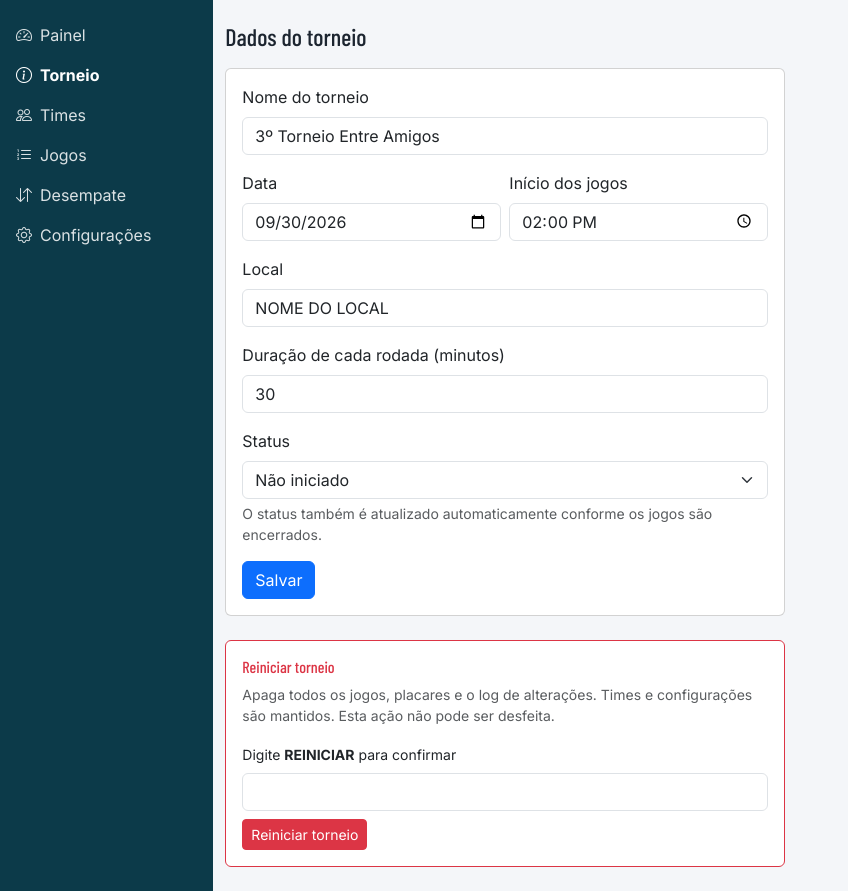
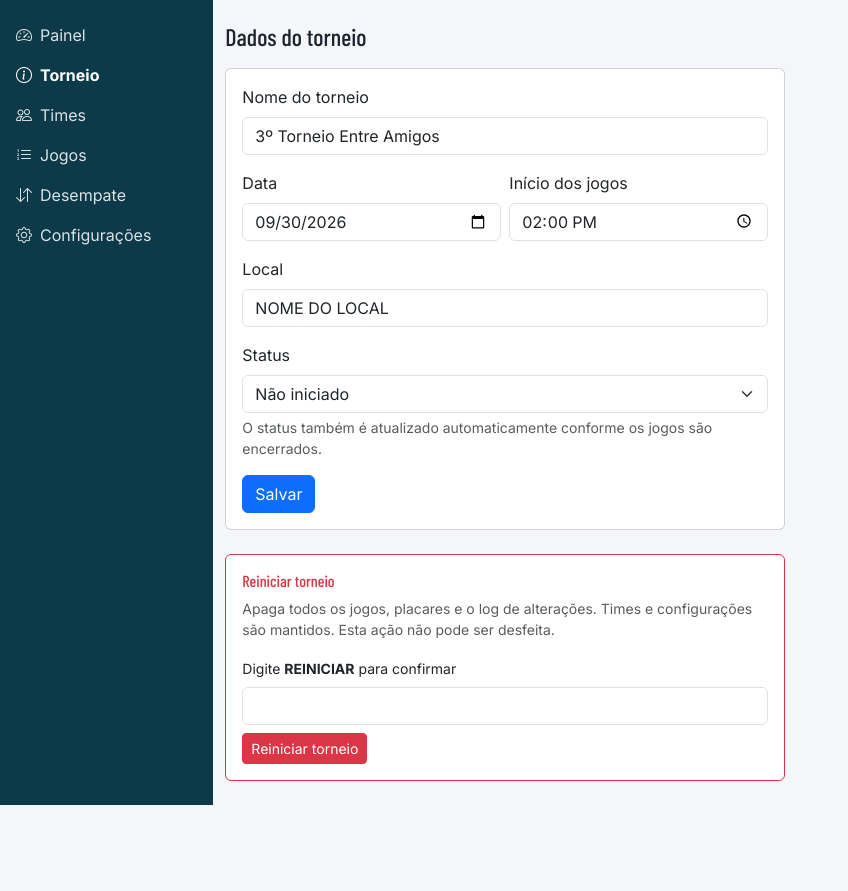
Before and after one commit to rafaellstb-cyber/torneio, a PHP site: page /public/admin/torneio.php in a window 1280 px wide. Shown: the part 125-1016 px from the top of the page, without its empty margins (0-848 px from the left). After the commit the page ends 930 px from the top, so only its background shows below. Run offline with PHP 8.4, Linux system fonts and the light colour scheme; the visitor is signed in with stand-in values (Sample User, id 1).

Commit message:
Remove horário previsto de jogos/rodadas (só é conhecido no dia)
A duração de cada partida varia demais na prática pra valer a pena
calcular e mostrar um horário previsto por jogo/rodada. Remove:

- Classe src/Horarios.php (cálculo de horário por bloco/rodada)
- Coluna jogos.horario_previsto e torneio.duracao_rodada_min do schema
  (SQLite e MySQL)
- Exibição do horário nos cards de jogo (Início, Jogos, Lançar resultado)
- Campo "Duração de cada rodada" em Admin → Torneio e na instalação via
  navegador (instalar.php)
- Coluna/input de horário em Admin → Jogos — Jogos::ajustarHorarioQuadra()
  vira Jogos::ajustarQuadra() (só quadra, sem horário)

O horário de início geral do torneio (hora_inicio) continua existindo —
é só o horário previsto de cada jogo individual que some. Os jogos
continuam organizados pela ordem e pela fila de cada quadra ("Agora nas
quadras" na Início).

Co-Authored-By: Claude Sonnet 5 <noreply@anthropic.com>
Claude-Session: https://claude.ai/code/session_01EZY7CDMpWeZDyM3nZv1gNo

```diff
--- a/config/config.php
+++ b/config/config.php
@@ -22,6 +22,6 @@ return [
     // Nome do cookie de sessão do admin
     'session_name' => 'torneio_admin_sess',
 
-    // Timezone usada para calcular horários previstos
+    // Timezone usada pelo sistema (datas, log de alterações etc.)
     'timezone' => 'America/Sao_Paulo',
 ];
--- a/database/schema_mysql.sql
+++ b/database/schema_mysql.sql
@@ -4,7 +4,6 @@ CREATE TABLE IF NOT EXISTS torneio (
     data VARCHAR(10) NOT NULL,
     local VARCHAR(200) NOT NULL,
     hora_inicio VARCHAR(5) NOT NULL,
-    duracao_rodada_min INT NOT NULL DEFAULT 30,
     status VARCHAR(20) NOT NULL DEFAULT 'nao_iniciado'
 ) ENGINE=InnoDB DEFAULT CHARSET=utf8mb4;
 
@@ -22,7 +21,6 @@ CREATE TABLE IF NOT EXISTS jogos (
     fase VARCHAR(20) NOT NULL,
     rodada VARCHAR(20),
     quadra INT NOT NULL,
-    horario_previsto VARCHAR(5),
     time1_id INT NULL,
     time2_id INT NULL,
     rotulo_slot VARCHAR(50),
--- a/database/schema_sqlite.sql
+++ b/database/schema_sqlite.sql
@@ -4,7 +4,6 @@ CREATE TABLE IF NOT EXISTS torneio (
     data TEXT NOT NULL,
     local TEXT NOT NULL,
     hora_inicio TEXT NOT NULL,
-    duracao_rodada_min INTEGER NOT NULL DEFAULT 30,
     status TEXT NOT NULL DEFAULT 'nao_iniciado'
 );
 
@@ -22,7 +21,6 @@ CREATE TABLE IF NOT EXISTS jogos (
     fase TEXT NOT NULL,
     rodada TEXT,
     quadra INTEGER NOT NULL,
-    horario_previsto TEXT,
     time1_id INTEGER,
     time2_id INTEGER,
     rotulo_slot TEXT,
--- a/public/admin/torneio.php
+++ b/public/admin/torneio.php
@@ -17,15 +17,13 @@ if ($_SERVER['REQUEST_METHOD'] === 'POST') {
             'data' => (string) $_POST['data'],
             'local' => trim((string) $_POST['local']),
             'hora_inicio' => (string) $_POST['hora_inicio'],
-            'duracao_rodada_min' => max(1, (int) $_POST['duracao_rodada_min']),
             'status' => in_array($_POST['status'], ['nao_iniciado', 'em_andamento', 'finalizado'], true) ? $_POST['status'] : 'nao_iniciado',
         ];
         if ($dados['nome'] === '' || $dados['local'] === '') {
             $erro = 'Nome e local são obrigatórios.';
         } else {
             Torneio::update($dados);
-            Horarios::recalcularTodos();
-            $mensagem = 'Dados do torneio atualizados. Os horários previstos foram recalculados.';
+            $mensagem = 'Dados do torneio atualizados.';
         }
     }
 
@@ -75,10 +73,6 @@ require __DIR__ . '/../../src/views/admin_header.php';
       <input type="text" name="local" class="form-control" value="<?= e($torneio['local']) ?>" required>
     </div>
     <div class="mb-3">
-      <label class="form-label">Duração de cada rodada (minutos)</label>
-      <input type="number" min="1" name="duracao_rodada_min" class="form-control" value="<?= (int) $torneio['duracao_rodada_min'] ?>" required>
-    </div>
-    <div class="mb-3">
       <label class="form-label">Status</label>
       <select name="status" class="form-select">
         <option value="nao_iniciado" <?= $torneio['status'] === 'nao_iniciado' ? 'selected' : '' ?>>Não iniciado</option>
--- a/public/lancar.php
+++ b/public/lancar.php
@@ -131,7 +131,6 @@ ob_start();
         <span><strong>Jogo <?= (int) $jogo['numero'] ?></strong> · <?= e(Views::faseLabel($jogo['fase'], $jogo['rodada'])) ?></span>
         <span class="d-flex align-items-center gap-2">
           <?= Views::quadraBadgeHtml((int) $jogo['quadra']) ?>
-          <span><?= e($jogo['horario_previsto'] ?? '') ?></span>
         </span>
       </div>
 
--- a/src/Horarios.php
+++ /dev/null
@@ -1,51 +0,0 @@
-<?php
-
-final class Horarios
-{
-    /**
-     * Índice do bloco de horário de cada etapa. A classificatória usa um
-     * bloco por rodada (0 a 5); o mata-mata usa os blocos seguintes.
-     */
-    public static function blocoDaEtapa(string $fase, ?string $rodada): int
-    {
-        if ($fase === 'classificatoria') {
-            return ((int) $rodada) - 1;
-        }
-        return match (true) {
-            $fase === 'quartas' && $rodada === 'leva1' => 6,
-            $fase === 'quartas' && $rodada === 'leva2' => 7,
-            $fase === 'semifinal' => 8,
-            $fase === 'final' || $fase === 'terceiro_lugar' => 9,
-            default => 9,
-        };
-    }
-
-    public static function horaDoBloco(int $bloco, string $horaInicio, int $duracaoMin): string
-    {
-        [$h, $m] = array_map('intval', explode(':', $horaInicio));
-        $minutosTotais = $h * 60 + $m + $bloco * $duracaoMin;
-        $minutosTotais = $minutosTotais % (24 * 60);
-        $novaHora = intdiv($minutosTotais, 60);
-        $novoMinuto = $minutosTotais % 60;
-        return sprintf('%02d:%02d', $novaHora, $novoMinuto);
-    }
-
-    public static function horarioPrevisto(string $fase, ?string $rodada, string $horaInicio, int $duracaoMin): string
-    {
-        $bloco = self::blocoDaEtapa($fase, $rodada);
-        return self::horaDoBloco($bloco, $horaInicio, $duracaoMin);
-    }
-
-    /** Recalcula o horário previsto de todos os jogos (ex.: após mudar hora de início/duração). */
-    public static function recalcularTodos(): void
-    {
-        $torneio = Torneio::get();
-        $pdo = Database::get();
-        $jogos = $pdo->query('SELECT id, fase, rodada FROM jogos')->fetchAll();
-        $stmt = $pdo->prepare('UPDATE jogos SET horario_previsto = ? WHERE id = ?');
-        foreach ($jogos as $jogo) {
-            $horario = self::horarioPrevisto($jogo['fase'], $jogo['rodada'], $torneio['hora_inicio'], (int) $torneio['duracao_rodada_min']);
-            $stmt->execute([$horario, $jogo['id']]);
-        }
-    }
-}
--- a/src/Jogos.php
+++ b/src/Jogos.php
@@ -43,7 +43,6 @@ final class Jogos
         }
 
         $pdo = Database::get();
-        $torneio = Torneio::get();
         $codigos = Times::todos();
         $porCodigo = [];
         foreach ($codigos as $t) {
@@ -51,19 +50,17 @@ final class Jogos
         }
 
         $stmt = $pdo->prepare(
-            'INSERT INTO jogos (numero, fase, rodada, quadra, horario_previsto, time1_id, time2_id, status)
-             VALUES (?, ?, ?, ?, ?, ?, ?, ?)'
+            'INSERT INTO jogos (numero, fase, rodada, quadra, time1_id, time2_id, status)
+             VALUES (?, ?, ?, ?, ?, ?, ?)'
         );
 
         $numero = 1;
         foreach (self::CALENDARIO as $jogo) {
-            $horario = Horarios::horarioPrevisto('classificatoria', (string) $jogo['rodada'], $torneio['hora_inicio'], (int) $torneio['duracao_rodada_min']);
             $stmt->execute([
                 $numero,
                 'classificatoria',
                 (string) $jogo['rodada'],
                 $jogo['quadra'],
-                $horario,
                 $porCodigo[$jogo['t1']] ?? null,
                 $porCodigo[$jogo['t2']] ?? null,
                 'pendente',
@@ -273,15 +270,15 @@ final class Jogos
         Torneio::atualizarStatusAutomatico();
     }
 
-    public static function ajustarHorarioQuadra(int $jogoId, string $horario, int $quadra, ?string $usuario): void
+    public static function ajustarQuadra(int $jogoId, int $quadra, ?string $usuario): void
     {
         $jogo = self::porId($jogoId);
         if (!$jogo) {
             return;
         }
-        $stmt = Database::get()->prepare('UPDATE jogos SET horario_previsto = ?, quadra = ? WHERE id = ?');
-        $stmt->execute([$horario, $quadra, $jogoId]);
-        Log::registrar($jogoId, 'horario/quadra', "{$jogo['horario_previsto']} / Q{$jogo['quadra']}", "{$horario} / Q{$quadra}", $usuario);
+        $stmt = Database::get()->prepare('UPDATE jogos SET quadra = ? WHERE id = ?');
+        $stmt->execute([$quadra, $jogoId]);
+        Log::registrar($jogoId, 'quadra', "Q{$jogo['quadra']}", "Q{$quadra}", $usuario);
     }
 
     public static function excluirTodos(): void
--- a/src/MataMata.php
+++ b/src/MataMata.php
@@ -66,31 +66,26 @@ final class MataMata
             $porPosicao[$linha['posicao']] = $linha;
         }
 
-        $torneio = Torneio::get();
         $pdo = Database::get();
         $stmt = $pdo->prepare(
-            'INSERT INTO jogos (numero, fase, rodada, quadra, horario_previsto, time1_id, time2_id, rotulo_slot, origem1, origem2, status)
-             VALUES (?, ?, ?, ?, ?, ?, ?, ?, ?, ?, ?)'
+            'INSERT INTO jogos (numero, fase, rodada, quadra, time1_id, time2_id, rotulo_slot, origem1, origem2, status)
+             VALUES (?, ?, ?, ?, ?, ?, ?, ?, ?, ?)'
         );
 
         foreach (self::CONFRONTOS_QUARTAS as $c) {
             $tA = $porPosicao[$c['posA']];
             $tB = $porPosicao[$c['posB']];
-            $horario = Horarios::horarioPrevisto('quartas', $c['rodada'], $torneio['hora_inicio'], (int) $torneio['duracao_rodada_min']);
             $stmt->execute([
-                $c['numero'], 'quartas', $c['rodada'], $c['quadra'], $horario,
+                $c['numero'], 'quartas', $c['rodada'], $c['quadra'],
                 $tA['id'], $tB['id'], $c['rotulo'],
                 $c['posA'] . 'º geral', $c['posB'] . 'º geral', 'pendente',
             ]);
         }
 
-        $horarioSemi = Horarios::horarioPrevisto('semifinal', 'semifinal', $torneio['hora_inicio'], (int) $torneio['duracao_rodada_min']);
-        $stmt->execute([23, 'semifinal', 'semifinal', 1, $horarioSemi, null, null, 'Semifinal 1', 'Vencedor Q1', 'Vencedor Q4', 'pendente']);
-        $stmt->execute([24, 'semifinal', 'semifinal', 2, $horarioSemi, null, null, 'Semifinal 2', 'Vencedor Q2', 'Vencedor Q3', 'pendente']);
-
-        $horarioFinal = Horarios::horarioPrevisto('final', 'final', $torneio['hora_inicio'], (int) $torneio['duracao_rodada_min']);
-        $stmt->execute([25, 'terceiro_lugar', 'final', 2, $horarioFinal, null, null, 'Disputa de 3º lugar', 'Perdedor Semifinal 1', 'Perdedor Semifinal 2', 'pendente']);
-        $stmt->execute([26, 'final', 'final', 1, $horarioFinal, null, null, 'Grande Final', 'Vencedor Semifinal 1', 'Vencedor Semifinal 2', 'pendente']);
+        $stmt->execute([23, 'semifinal', 'semifinal', 1, null, null, 'Semifinal 1', 'Vencedor Q1', 'Vencedor Q4', 'pendente']);
+        $stmt->execute([24, 'semifinal', 'semifinal', 2, null, null, 'Semifinal 2', 'Vencedor Q2', 'Vencedor Q3', 'pendente']);
+        $stmt->execute([25, 'terceiro_lugar', 'final', 2, null, null, 'Disputa de 3º lugar', 'Perdedor Semifinal 1', 'Perdedor Semifinal 2', 'pendente']);
+        $stmt->execute([26, 'final', 'final', 1, null, null, 'Grande Final', 'Vencedor Semifinal 1', 'Vencedor Semifinal 2', 'pendente']);
 
         return null;
     }
--- a/src/Torneio.php
+++ b/src/Torneio.php
@@ -8,10 +8,10 @@ final class Torneio
         $row = $pdo->query('SELECT * FROM torneio ORDER BY id LIMIT 1')->fetch();
         if (!$row) {
             $stmt = $pdo->prepare(
-                'INSERT INTO torneio (nome, data, local, hora_inicio, duracao_rodada_min, status)
-                 VALUES (?, ?, ?, ?, ?, ?)'
+                'INSERT INTO torneio (nome, data, local, hora_inicio, status)
+                 VALUES (?, ?, ?, ?, ?)'
             );
-            $stmt->execute(['3º Torneio Entre Amigos', date('Y-m-d'), 'NOME DO LOCAL', '14:00', 30, 'nao_iniciado']);
+            $stmt->execute(['3º Torneio Entre Amigos', date('Y-m-d'), 'NOME DO LOCAL', '14:00', 'nao_iniciado']);
             $row = $pdo->query('SELECT * FROM torneio ORDER BY id LIMIT 1')->fetch();
         }
         return $row;
@@ -20,20 +20,19 @@ final class Torneio
     public static function update(array $dados): void
     {
         $atual = self::get();
-        $campos = ['nome', 'data', 'local', 'hora_inicio', 'duracao_rodada_min', 'status'];
+        $campos = ['nome', 'data', 'local', 'hora_inicio', 'status'];
         $valores = [];
         foreach ($campos as $campo) {
             $valores[$campo] = $dados[$campo] ?? $atual[$campo];
         }
         $stmt = Database::get()->prepare(
-            'UPDATE torneio SET nome = ?, data = ?, local = ?, hora_inicio = ?, duracao_rodada_min = ?, status = ? WHERE id = ?'
+            'UPDATE torneio SET nome = ?, data = ?, local = ?, hora_inicio = ?, status = ? WHERE id = ?'
         );
         $stmt->execute([
             $valores['nome'],
             $valores['data'],
             $valores['local'],
             $valores['hora_inicio'],
-            (int) $valores['duracao_rodada_min'],
             $valores['status'],
             $atual['id'],
         ]);
--- a/src/Views.php
+++ b/src/Views.php
@@ -70,7 +70,6 @@ final class Views
                 <span><strong>Jogo <?= (int) $jogo['numero'] ?></strong> · <?= e(self::faseLabel($jogo['fase'], $jogo['rodada'])) ?></span>
                 <span class="d-flex align-items-center gap-2">
                     <?= self::quadraBadgeHtml((int) $jogo['quadra']) ?>
-                    <span><?= e($jogo['horario_previsto'] ?? '--:--') ?></span>
                     <?= self::statusBadgeHtml($jogo['status']) ?>
                 </span>
             </div>
```
Also changed, not shown: public/admin/jogos.php (+4 -6 lines), public/instalar.php (+0 -7 lines), README.md.
